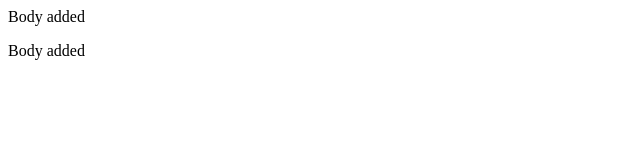
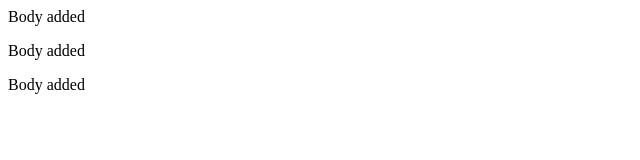
Before and after one commit to matakltm-code/testing-github-features, a plain HTML site: page index.html in a window 1280 px wide. Shown: the whole page, without its empty margins (0-640 px from the left). Drawn offline with Linux system fonts and the light colour scheme.

Commit message:
feat: this is the subject
this is the body

```diff
--- a/index.html
+++ b/index.html
@@ -8,5 +8,6 @@
   <body>
     <p>Body added</p>
     <p>Body added</p>
+    <p>Body added</p>
   </body>
 </html>
```
